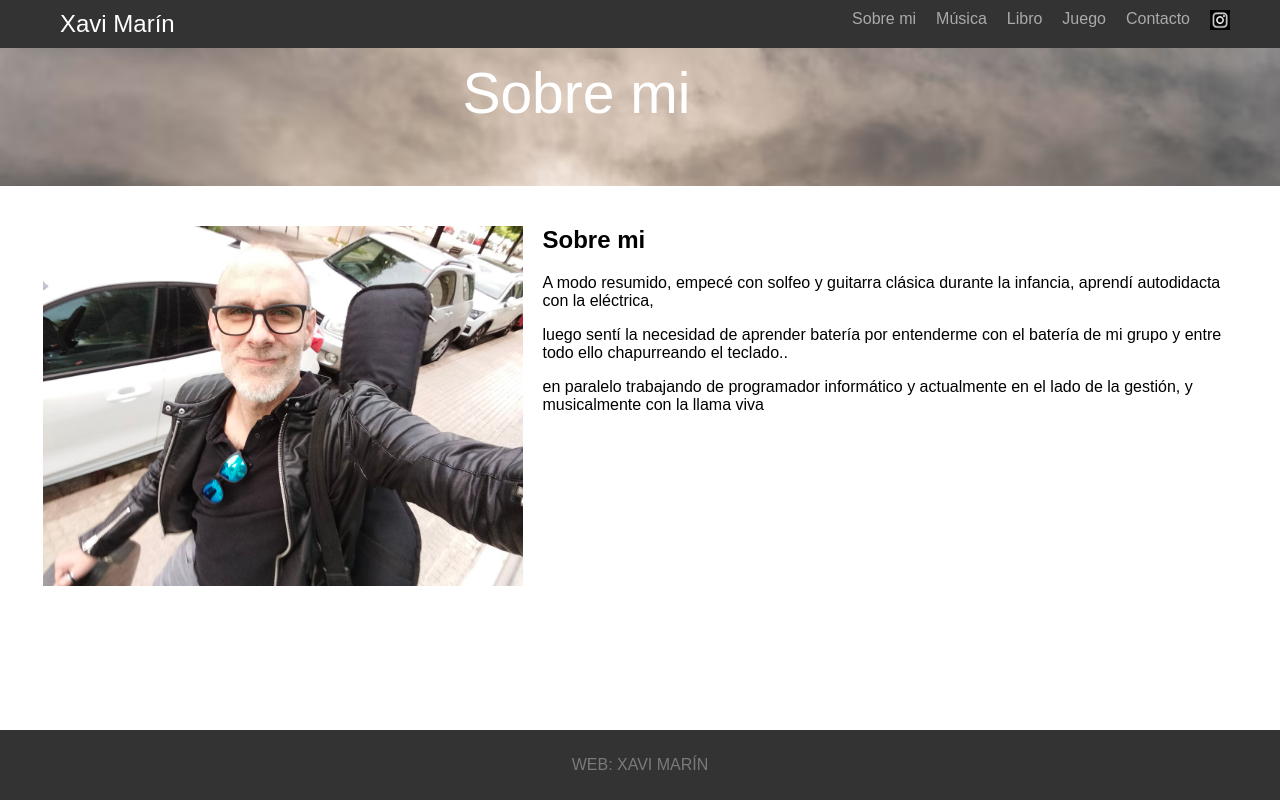
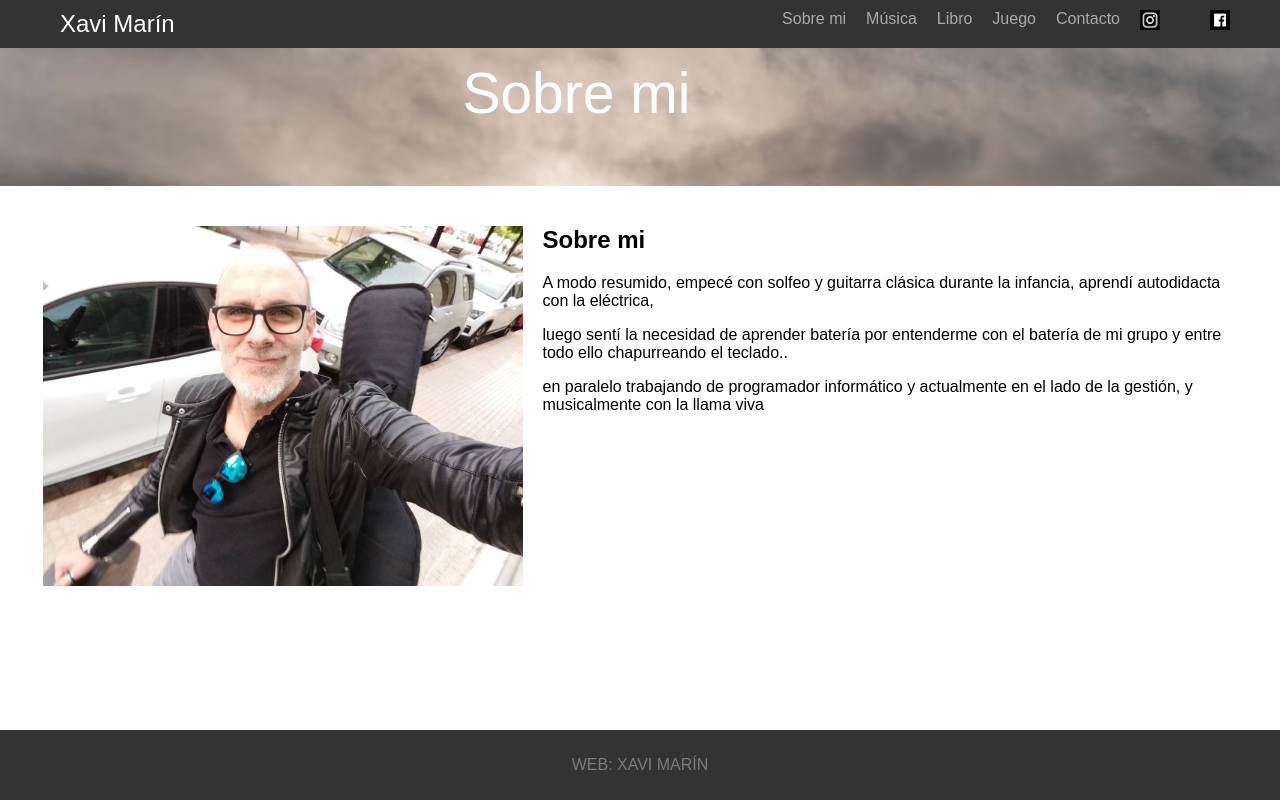
Before and after one commit to xavimarinxms/xavimarinxms.github.io, a plain HTML site: page about.html in a window 1280 px wide. Shown: the top 800 px of the page. Drawn offline with Linux system fonts and the light colour scheme.

```diff
--- a/about.html
+++ b/about.html
@@ -21,7 +21,12 @@
                             <li class="right"><a href="contact.html">Contacto</a></li>
                             <li class="right">
                                 <div class="social-links">
-								<a href="http:\\www.instagram.com/marinrockmusic"><img src="img/instagram-logo.png" alt="marinrockmusic" class="instagram-icon"></a>
+                                    <a href="http://www.instagram.com/marinrockmusic"><img src="img/instagram-logo.png" alt="marinrockmusic" class="instagram-icon"></a>
+                                </div>
+                            </li>
+                            <li class="right">
+                                <div class="social-links">
+                                    <a href="http://www.facebook.com/marinrockmusic"><img src="img/fb-logo.png" alt="marinrockmusic" class="instagram-icon"></a>
                                 </div>
                             </li>
                         </div>
@@ -47,8 +52,8 @@
                     <img src="img/xm2.jpg" alt="Your Image" class="about-image">
                     <div class="about-text">
                         <h2>Sobre mi</h2>
-                    <p>A modo resumido, empecé con solfeo y guitarra clásica durante la infancia, aprendí autodidacta con la eléctrica, </p>
-                    <p>luego sentí la necesidad de aprender batería por entenderme con el batería de mi grupo y entre todo ello chapurreando el teclado.. </p>
+                        <p>A modo resumido, empecé con solfeo y guitarra clásica durante la infancia, aprendí autodidacta con la eléctrica,</p>
+                        <p>luego sentí la necesidad de aprender batería por entenderme con el batería de mi grupo y entre todo ello chapurreando el teclado..</p>
                         <p>en paralelo trabajando de programador informático y actualmente en el lado de la gestión, y musicalmente con la llama viva</p>
                     </div>
                 </div>
--- a/script.js
+++ b/script.js
@@ -9,9 +9,6 @@ document.addEventListener("DOMContentLoaded", function() {
         rightMenu.classList.toggle('active');
     });
 });
-
-
-
 
 function updateCountdown() {
     const now = new Date().getTime();
```
Lines whose indentation alone changed are shown as unchanged.
